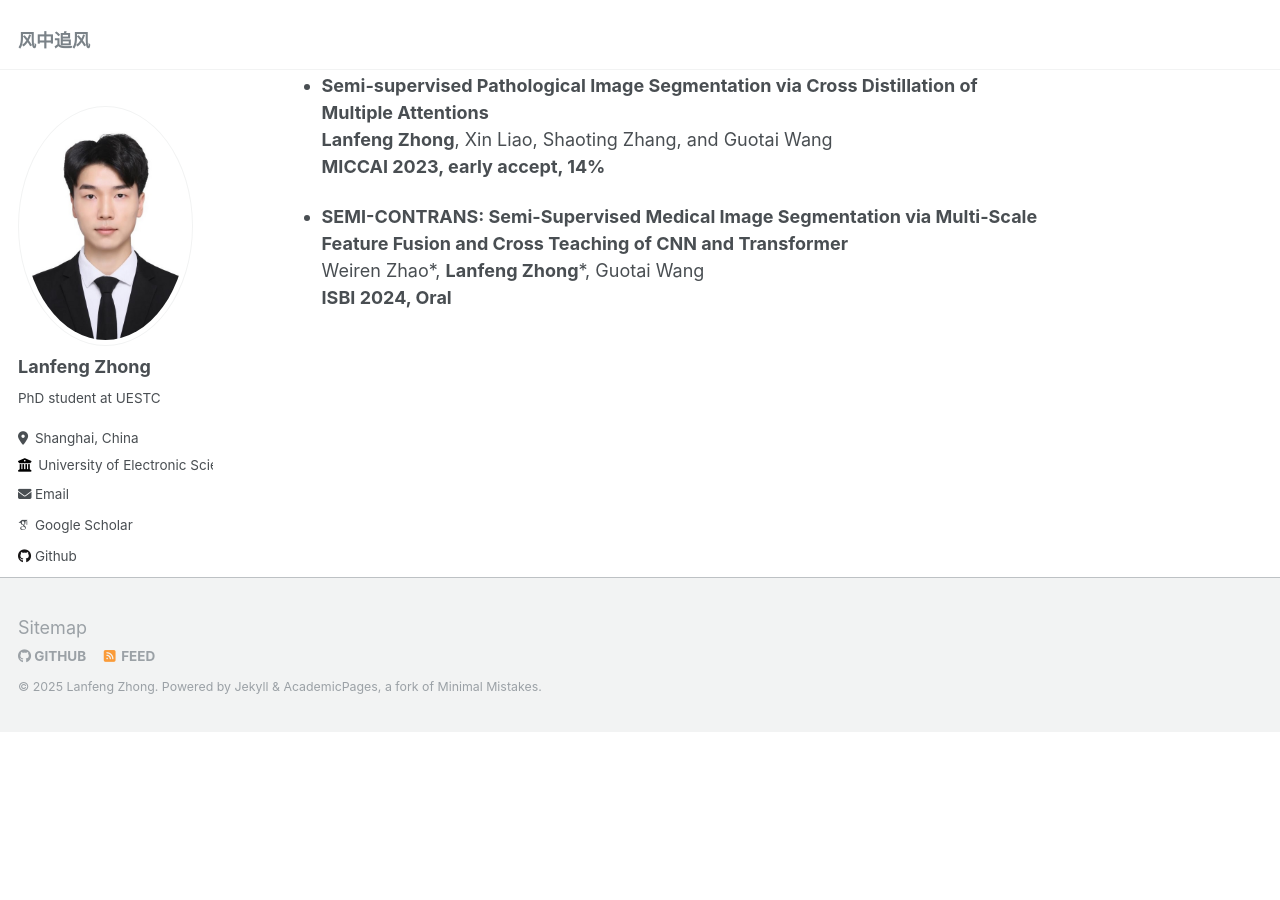
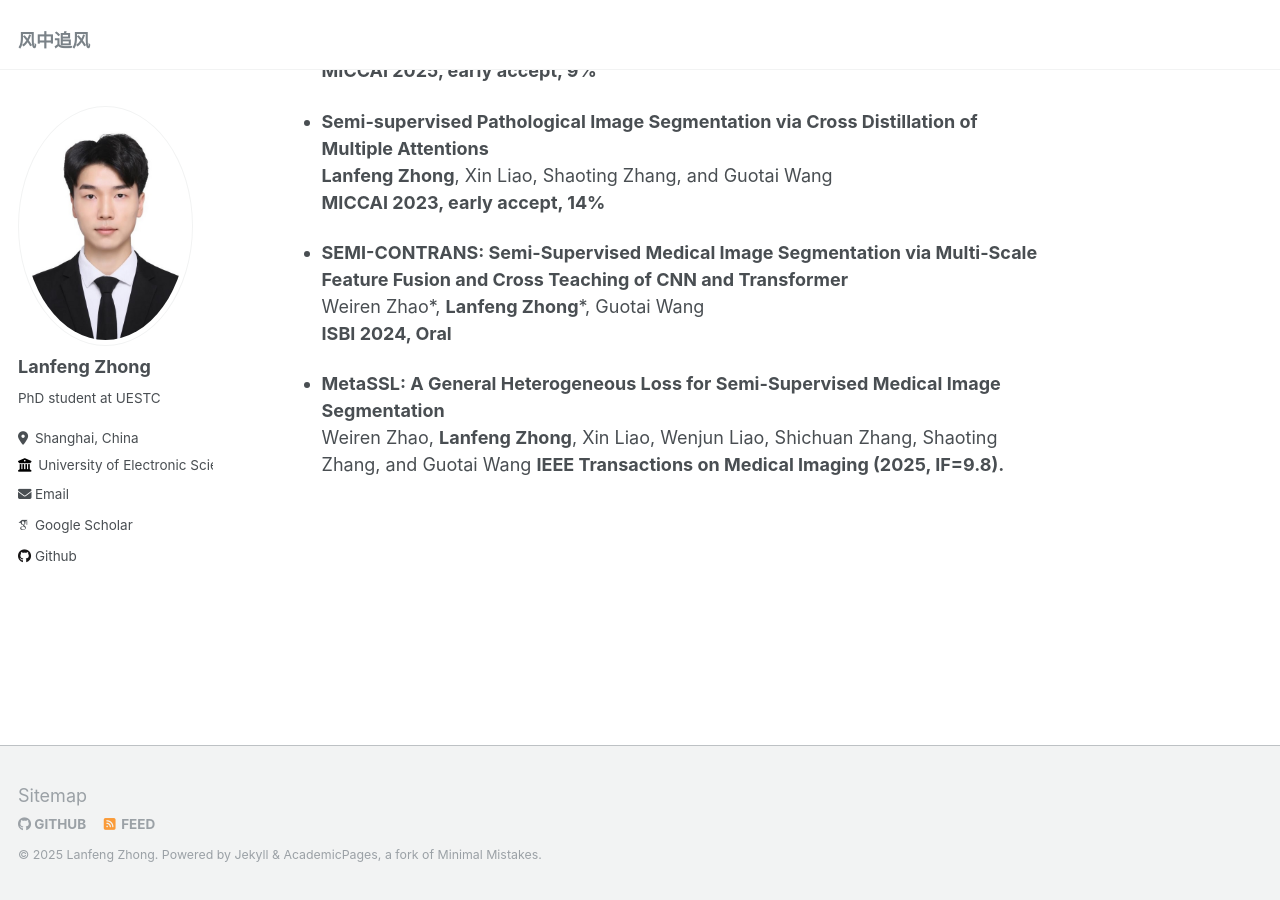
Before and after one commit to lanfz2000/lanfz2000.github.io, a Jekyll site: the page built from _pages/about.md, in a window 1280 px wide and 900 px high, scrolled down 1567 px. Built offline with Jekyll 4.4.1, drawn with Linux system fonts in a browser that asks for light colours; some web fonts are replaced; before the commit the page ends 2300 px from its top, so only the background shows below that; some of the changed text lies outside the part shown.

Commit message:
Update about.md

```diff
--- a/_pages/about.md
+++ b/_pages/about.md
@@ -18,6 +18,7 @@ About me
 - UESTC First-Class Outstanding Student Scholarship, 20%. 2020.10, 2022.10, 2023.10
 
 # Experiences
+- 2025.09-now, Shanghai AI Lab, Intern.
 - 2023.09-2024.08, Shanghai AI Lab, Smart Healthcare, Intern. Focus on pathology foundation model for downstream tasks.
 - 2022.06-2022.09, West China Hospital Big Data Disease Center, Research Assistant.
 
@@ -53,3 +54,7 @@ Qianfei Zhao*, **Lanfeng Zhong**\*, Jianghong Xiao, Jingbo Zhang, Yinan Chen, We
 - **SEMI-CONTRANS: Semi-Supervised Medical Image Segmentation via Multi-Scale Feature Fusion and Cross Teaching of CNN and Transformer**
 Weiren Zhao*, **Lanfeng Zhong**\*, Guotai Wang
 **ISBI 2024, Oral**
+
+- **MetaSSL: A General Heterogeneous Loss for Semi-Supervised Medical Image Segmentation**
+Weiren Zhao, **Lanfeng Zhong**, Xin Liao, Wenjun Liao, Shichuan Zhang, Shaoting Zhang, and Guotai Wang
+**IEEE Transactions on Medical Imaging (2025, IF=9.8).**
```
